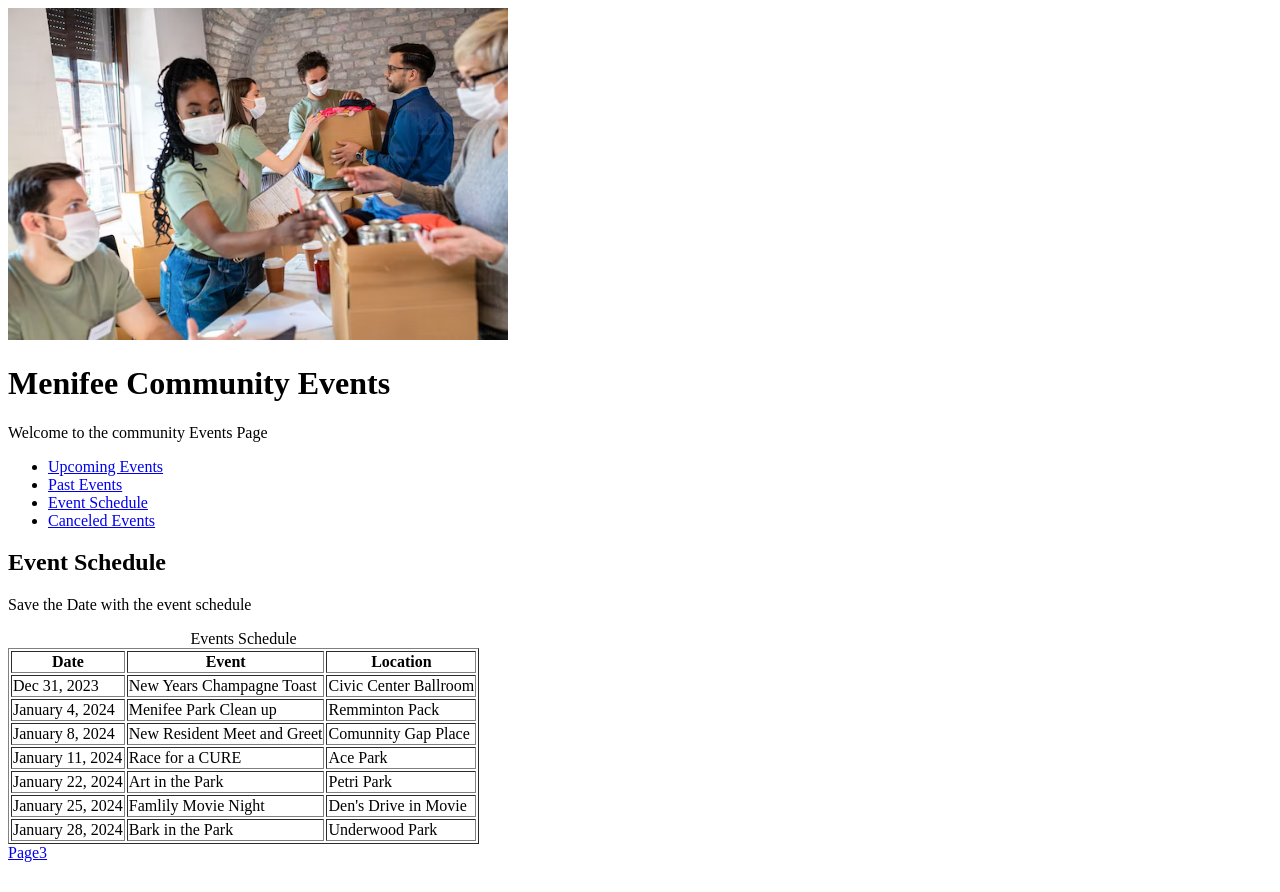
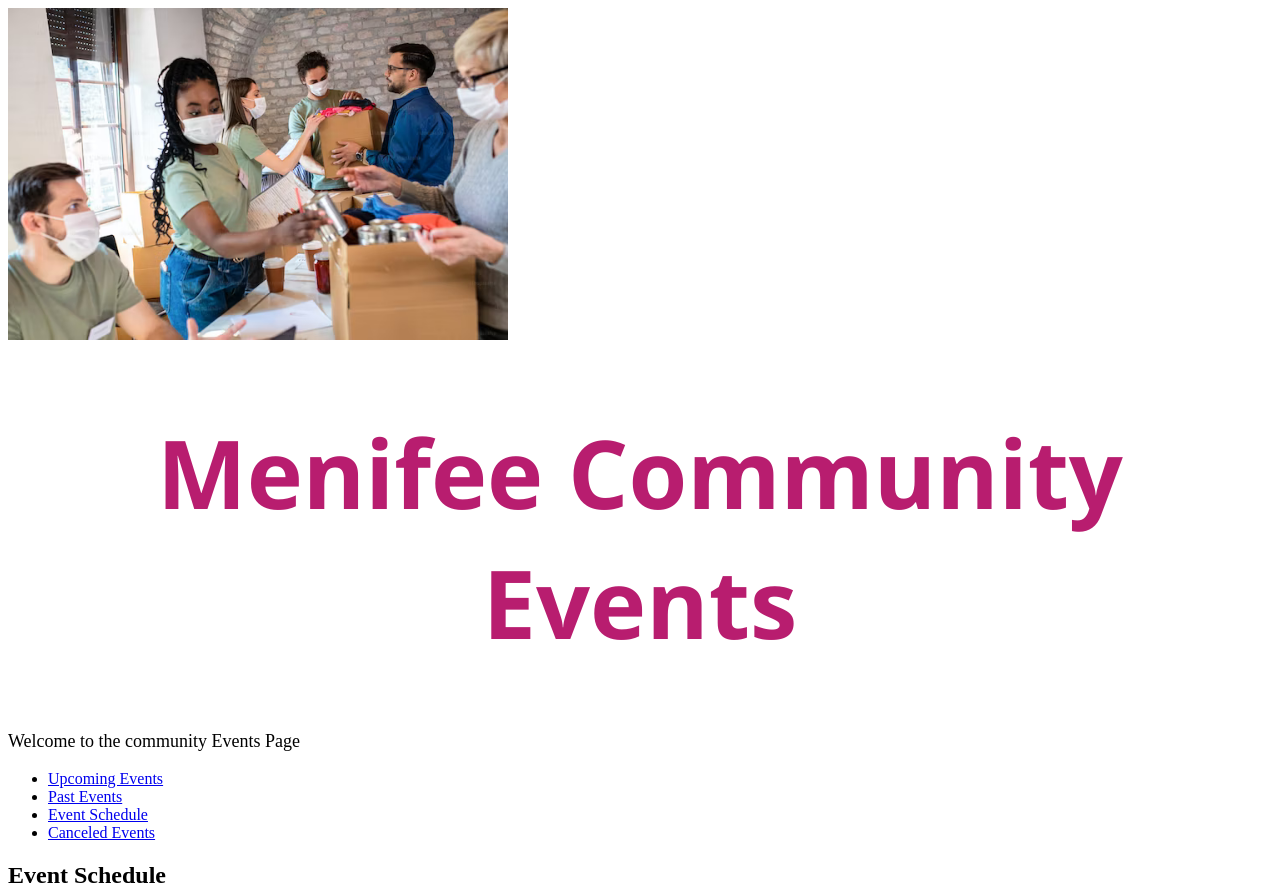
Before and after one commit to pittbyte/m1-assignment, a plain HTML site: page page2.html in a window 1280 px wide. Shown: the top 892 px of the page. Before the commit the page ends 870 px from the top, so only its background shows below. Drawn offline with Linux system fonts and the light colour scheme.

Commit message:
added css to table, and heading

```diff
--- a/page2.html
+++ b/page2.html
@@ -5,6 +5,8 @@
 
         <meta charset="utf-8">
         <title>Menifee Community Eventsv</title>
+        <link rel="stylesheet" href="styles.css">
+
     </head>
 
     <img src="Images\premium_photo-1661775317533-2163ba4dbc93.png" alt="Dogs" width="500"></img>
--- /dev/null
+++ b/styles.css
@@ -0,0 +1,37 @@
+header h1 {
+    color:rgb(184, 29, 111);
+    font-size: 95px;
+    font-weight: bold;
+    text-align: center;
+    font-family:'Segoe UI', Tahoma, Geneva, Verdana, sans-serif
+}
+
+p {font-size: large;
+    font-family:'Times New Roman', Times, serif
+
+
+
+}
+li {
+
+}
+text link {
+
+}
+table {
+    width: 80%;
+    margin: auto;
+
+}
+tr:nth-child(even) {
+    background-color: bisque;
+
+}
+td,th {
+    text-align: center;
+}
+table caption {
+    text-size-adjust: 50px;
+    font-size: 150;
+    font-weight: bold;
+}
```
Also changed, not shown: index.html (+3 -1 lines), page3.html (+1 -0 lines).
